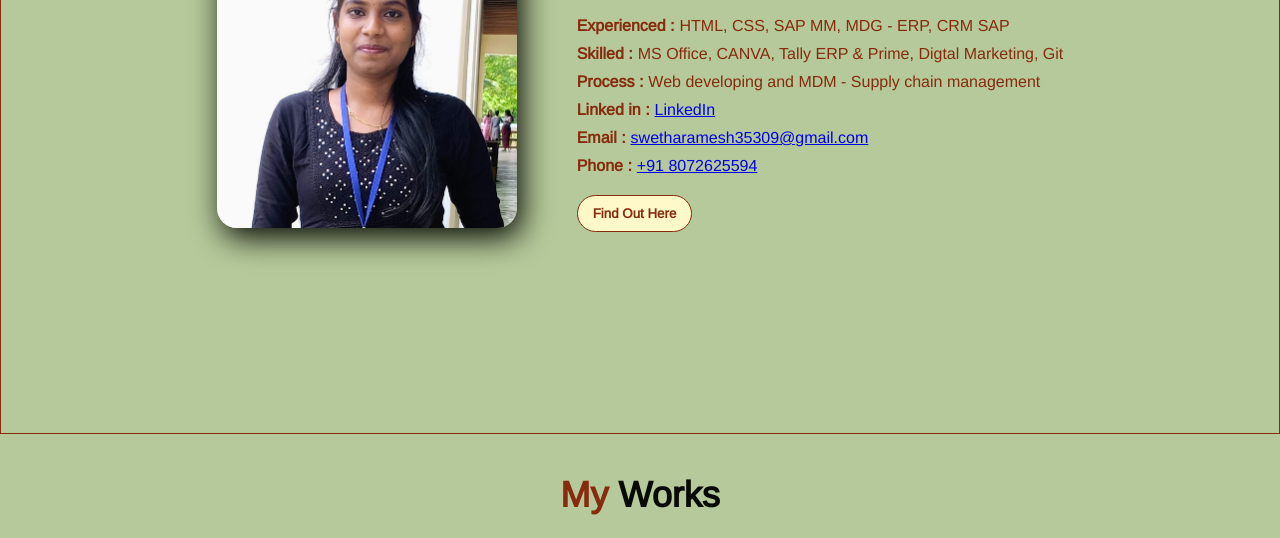
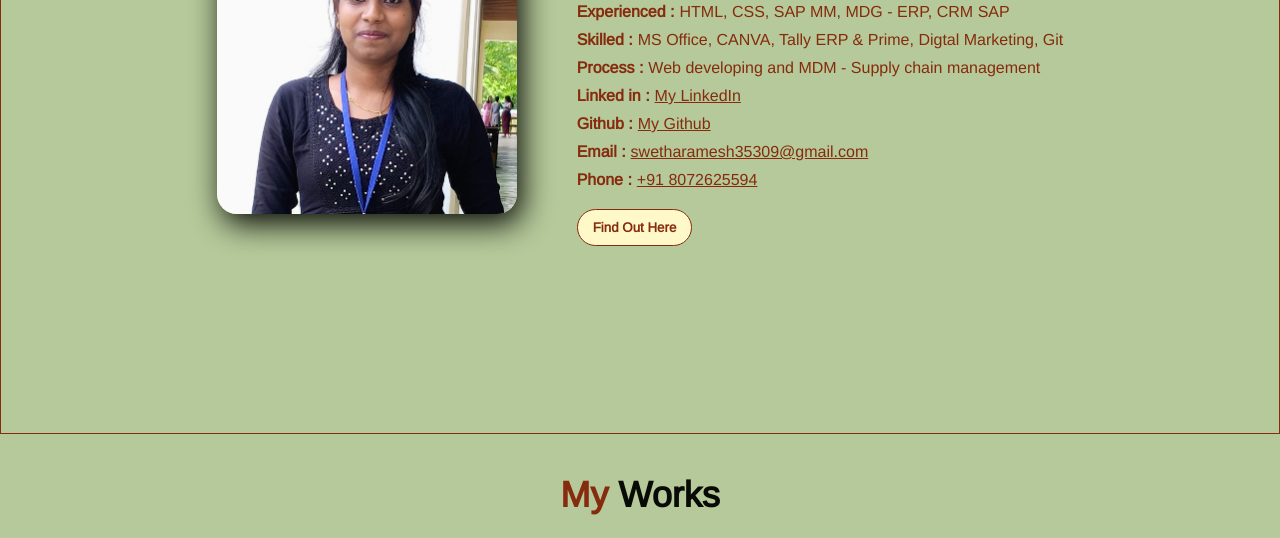
Before and after one commit to SwethaDSalvatore/Swetha.R-Sample-portfolio, a plain HTML site: page index.html in a window 1280 px wide. Shown: the part 1006-1544 px from the top of the page. Drawn offline with nearby package versions, Linux system fonts and the light colour scheme; a web font is replaced by a local one.

Commit message:
link added

```diff
--- a/index.html
+++ b/index.html
@@ -104,7 +104,12 @@
 
                         <div class="about-details">
                             <span class="details-bold">Linked in :</span>
-                            <span class="sub-details"><a href="https://www.linkedin.com/in/swetha-r-1516121b9">LinkedIn</a></span>
+                            <span class="sub-details"><a href="https://www.linkedin.com/in/swetha-r-1516121b9">My LinkedIn</a></span>
+                        </div>
+
+                        <div class="about-details">
+                            <span class="details-bold">Github :</span>
+                            <span class="sub-details"><a href="https://github.com/SwethaDSalvatore">My Github</a></span>
                         </div>
 
                         <div class="about-details">
--- a/style.css
+++ b/style.css
@@ -238,6 +238,10 @@ nav {
     color: var(--font-color);
 }
 
+.sub-details a{
+    font-weight: 30;
+    color: var(--font-color);
+}
 
 
 .about-section>h4 {
```
